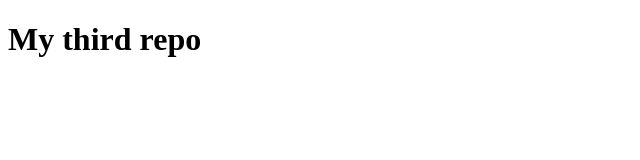
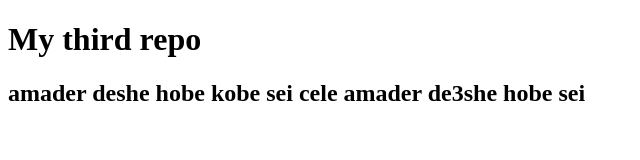
Before and after one commit to ArShadhinJr/my-third-repo, a plain HTML site: page index.html in a window 1280 px wide. Shown: the whole page, without its empty margins (0-640 px from the left). Drawn offline with Linux system fonts and the light colour scheme.

Commit message:
second-hand

```diff
--- a/index.html
+++ b/index.html
@@ -8,5 +8,6 @@
 </head>
 <body>
     <h1>My third repo</h1>
+    <h2>amader deshe hobe kobe sei cele amader de3she  hobe sei </h2>
 </body>
 </html>
```
